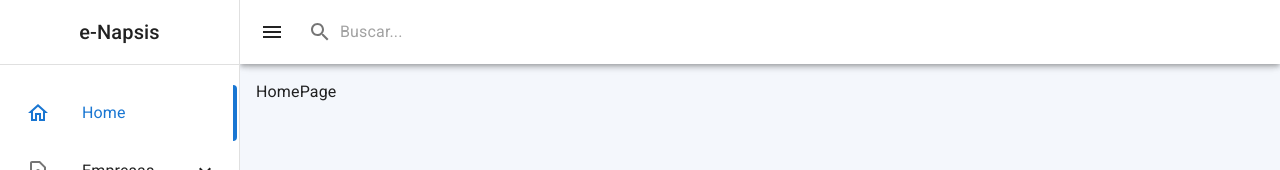
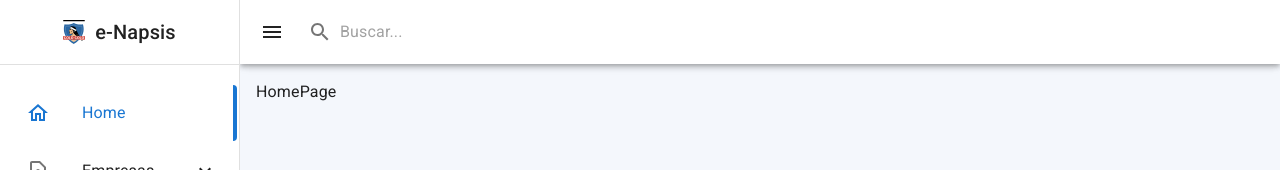
Before and after one commit to MaxBeltran97/E-Napsis, a React (Vite) app in the folder Frontend/: page / in a window 1280 px wide. Shown: the top 170 px of the page. Built offline with nearby package versions, Linux system fonts and the light colour scheme.

Commit message:
SidebarDesktop ready

```diff
--- /dev/null
+++ b/Frontend/src/e-napsis/ui/components/NavbarMobile.jsx
@@ -0,0 +1,73 @@
+import { AppBar, Grid, IconButton, InputAdornment, TextField, Toolbar } from "@mui/material"
+import MenuIcon from '@mui/icons-material/Menu'
+import SearchIcon from '@mui/icons-material/Search';
+
+import { useSidebarStore } from "../../../hooks";
+import { useEffect } from "react";
+
+const sidebarWith = 240
+
+
+export const NavbarMobile = () => {
+
+    const { isSidebarOpen, toggleSidebar, toggleActiveItem, closeActiveItem, closeAllItems } = useSidebarStore()
+
+    const onClickMenu = () => {
+        if (isSidebarOpen === true) {
+            closeAllItems()
+            closeActiveItem()
+            toggleSidebar()
+        } else {
+            toggleSidebar()
+            toggleActiveItem()
+        }
+    }
+
+    return (
+        <AppBar
+            position="fixed"
+            sx={{
+                width: { md: `calc(100% - ${sidebarWith}px)` }, ml: { md: `${sidebarWith}px` },
+                bgcolor: 'background.component'
+            }}
+        >
+            <Toolbar>
+                <IconButton
+                    onClick={onClickMenu}
+                    color='secondary'
+                    edge='start'
+                    sx={{
+                        mr: 2
+                    }}
+                >
+                    <MenuIcon />
+                </IconButton>
+
+                <Grid container
+                    direction='row'
+                    justifyContent={'space-between'}
+                    alignItems='center'
+                >
+                    <Grid item>
+                        <TextField
+                            InputProps={{
+                                startAdornment: (
+                                    <InputAdornment position="start">
+                                        <SearchIcon />
+                                    </InputAdornment>
+                                ),
+                                disableUnderline: true,
+                            }}
+                            placeholder='Buscar...'
+                            variant="standard"
+                        />
+                    </Grid>
+
+                    <Grid item>
+                        {/* <UserMenu /> */}
+                    </Grid>
+                </Grid>
+            </Toolbar>
+        </AppBar>
+    )
+}
--- a/Frontend/src/e-napsis/ui/components/SidebarDesktop.jsx
+++ b/Frontend/src/e-napsis/ui/components/SidebarDesktop.jsx
@@ -1,4 +1,4 @@
-import { Divider, styled, Typography } from "@mui/material";
+import { Divider, Icon, styled, Typography } from "@mui/material";
 import MuiDrawer from '@mui/material/Drawer';
 
 import { useSidebarStore } from "../../../hooks"
@@ -30,7 +30,7 @@ const closedMixin = (theme) => ({
 const DrawerHeader = styled('div')(({ theme }) => ({
     display: 'flex',
     alignItems: 'center',
-    justifyContent: 'flex-end',
+    justifyContent: 'center',
     padding: theme.spacing(0, 1),
     // necessary for content to be below app bar
     ...theme.mixins.toolbar,
@@ -59,20 +59,21 @@ export const SidebarDesktop = () => {
 
     return (
         <Drawer
-            variant='permanent'
+            variant= 'permanent'
             open={isSidebarOpen}
         >
             <DrawerHeader>
+                <Icon sx={{display: 'flex'}}>
+                    <img src="../src/e-napsis/ui/data/colocolo.svg" />
+                </Icon>
                 <Typography
                     variant='h6'
-                    noWrap
-                    component='div'
-                    width={'100%'}
-                    align='center'
+                    sx={{
+                        ml: 1,
+                        display: (isSidebarOpen) ? 'block' : 'none'
+                    }}
                 >
-                    {
-                        (isSidebarOpen) ? 'e-Napsis' : 'e-N'
-                    }
+                    e-Napsis
                 </Typography>
             </DrawerHeader>
             <Divider />
--- /dev/null
+++ b/Frontend/src/e-napsis/ui/components/SidebarMobile.jsx
@@ -0,0 +1,43 @@
+import { Divider, Drawer, Icon, Toolbar, Typography } from "@mui/material"
+
+import { useSidebarStore } from "../../../hooks"
+import { SidebarList } from "./SidebarList"
+
+const sidebarWith = 240
+
+export const SidebarMobile = () => {
+
+    const { isSidebarOpen, closeSidebar } = useSidebarStore()
+
+    return (
+        <Drawer
+            variant="temporary"
+            open={isSidebarOpen}
+            onClose={closeSidebar}
+            ModalProps={{
+                keepMounted: true,
+            }}
+            sx={{
+                display: { xs: 'block', md: 'none' },
+                '& .MuiDrawer-paper': { boxSizing: 'border-box', width: sidebarWith }
+            }}
+        >
+            <Toolbar>
+                <Icon sx={{ display: 'flex' }}>
+                    <img src="../src/e-napsis/ui/data/colocolo.svg" />
+                </Icon>
+                <Typography
+                    variant='h6'
+                    sx={{
+                        ml: 1
+                    }}
+                >
+                    e-Napsis
+                </Typography>
+            </Toolbar>
+            <Divider />
+
+            <SidebarList />
+        </Drawer>
+    )
+}
--- a/Frontend/src/e-napsis/ui/components/index.js
+++ b/Frontend/src/e-napsis/ui/components/index.js
@@ -1,3 +1,5 @@
 
-export * from './Navbar'
+export * from './NavbarDesktop'
+export * from './NavbarMobile'
 export * from './SidebarDesktop'
+export * from './SidebarMobile'
--- a/Frontend/src/e-napsis/ui/layout/LayoutApp.jsx
+++ b/Frontend/src/e-napsis/ui/layout/LayoutApp.jsx
@@ -1,12 +1,13 @@
 import { Box, Toolbar } from "@mui/material"
 
-import { Navbar, SidebarDesktop } from "../components"
+import { NavbarDesktop, NavbarMobile, SidebarDesktop, SidebarMobile } from "../components"
 
 export const LayoutApp = ({children}) => {
 
     return (
-        <Box sx={{display: 'flex'}}>
-            <Navbar />
+        <>
+            <Box sx={{display: {xs: 'none', md: 'flex'}}}>
+                <NavbarDesktop />
                 <SidebarDesktop />
 
                 <Box component={'main'}
@@ -16,5 +17,17 @@ export const LayoutApp = ({children}) => {
                     {children}
                 </Box>
             </Box>
+            {/* <Box sx={{display: {xs: 'flex', md: 'none'}}}>
+                <NavbarMobile />
+                <SidebarMobile />
+
+                <Box component={'main'}
+                    sx={{flexGrow: 1, p: 2}}
+                >
+                    <Toolbar />
+                    {children}
+                </Box>
+            </Box> */}
+        </>
     )
 }
```
Also changed, not shown: Frontend/src/e-napsis/ui/components/NavbarDesktop.jsx (renamed from Frontend/src/e-napsis/ui/components/Navbar.jsx, +5 -4 lines), Frontend/src/e-napsis/ui/data/colocolo.svg (added). Lines whose indentation alone changed are shown as unchanged.
